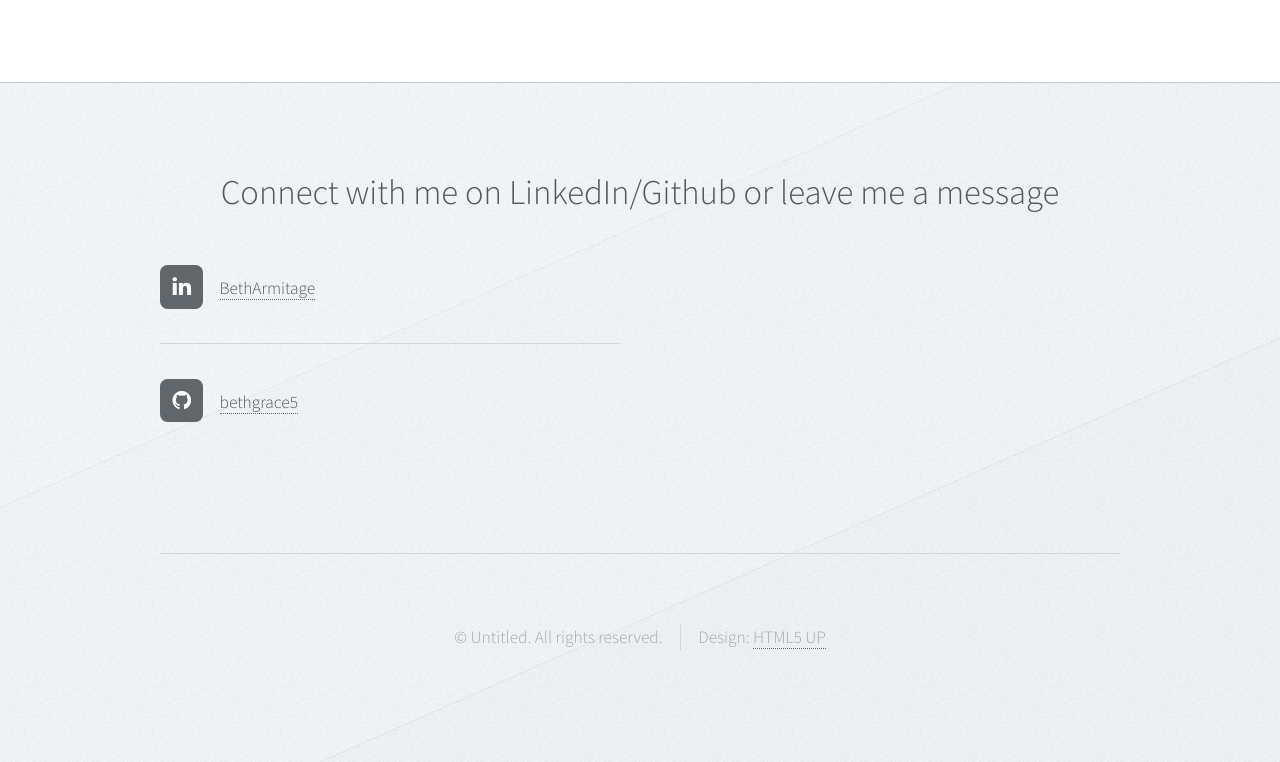
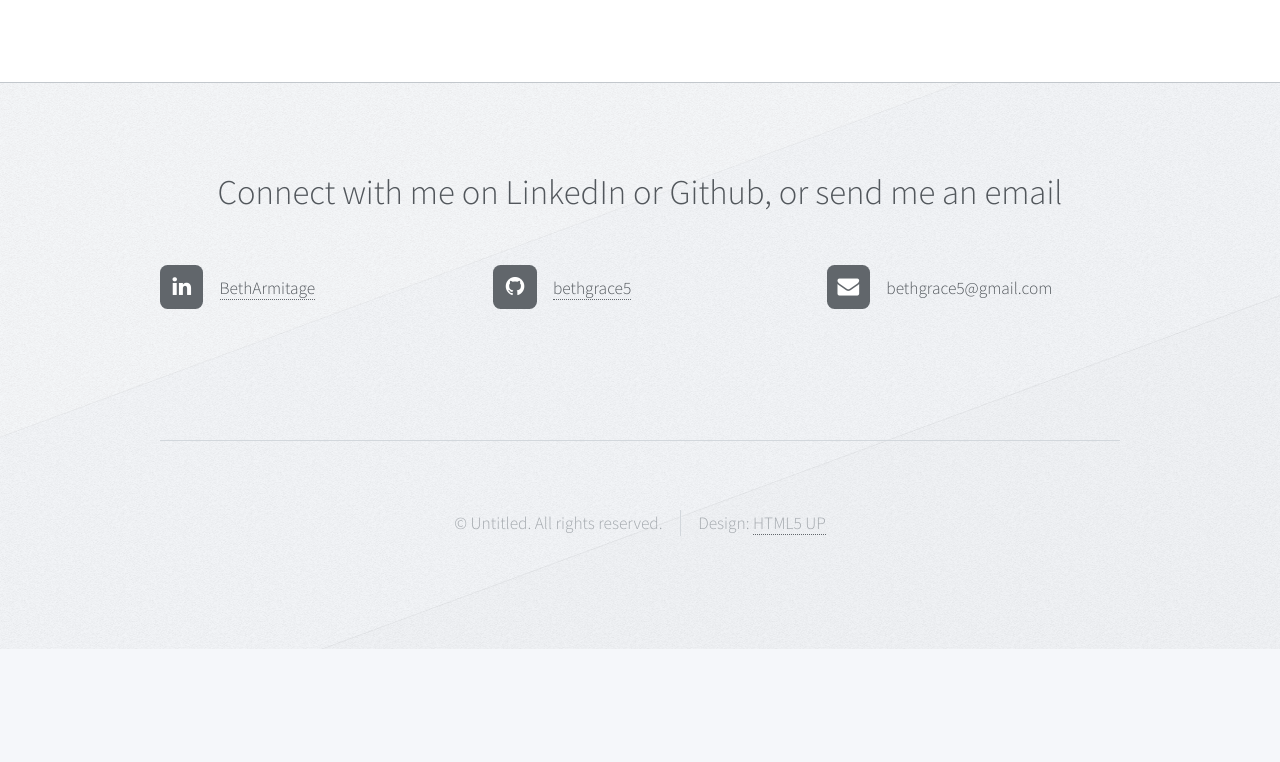
Before and after one commit to bethgrace5/bethgrace5.github.io, a website: page app/index.html in a window 1280 px wide. Shown: the part 1251-2013 px from the top of the page. After the commit the page ends 1900 px from the top, so only its background shows below. Drawn offline with Linux system fonts and the light colour scheme.

Commit message:
horizontal links, add email

```diff
--- a/app/index.html
+++ b/app/index.html
@@ -97,14 +97,19 @@ Free for personal and commercial use under the CCA 3.0 license (html5up.net/lice
       <div id="footer-wrapper">
         <div id="footer" class="container">
           <header class="major">
-            <h2>Connect with me on LinkedIn/Github or leave me a message</h2>
+            <h2>Connect with me on LinkedIn or Github, or send me an email</h2>
           </header>
           <div class="row">
             <section class="12u 12u(narrower)">
             <div class="row">
-              <ul class="divided icons 6u 12u(mobile)">
+              <ul class="divided icons 4u 12u(mobile)">
                 <li class="icon fa-linkedin"><a href="https://www.linkedin.com/in/bethany-armitage-21a80490" target="_blank"><span class="extra">linkedin.com/</span>BethArmitage</a></li>
+              </ul>
+              <ul class="divided icons 4u 12u(mobile)">
                 <li class="icon fa-github"><a href="https://github.com/bethgrace5"><span class="extra">github.com/</span>bethgrace5</a></li>
+              </ul>
+              <ul class="divided icons 4u 12u(mobile)">
+                <li class="icon fa-envelope">bethgrace5@gmail.com</li>
               </ul>
             </div>
             </section>
```
